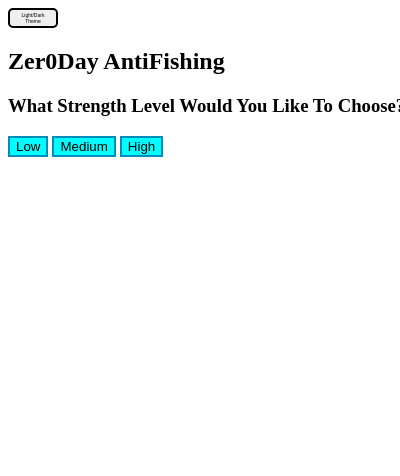
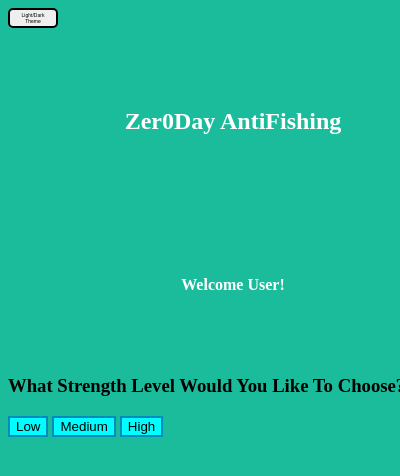
Before and after one commit to HackmercedVII-Temp/zer0DayRepo, a browser extension: page ChromeExtension/popup.html in a window 400 px wide. Shown: the top 476 px of the page. Drawn offline with Linux system fonts and the light colour scheme; no server answers.

Commit message:
Creating Popup Interface

```diff
--- a/ChromeExtension/popup.css
+++ b/ChromeExtension/popup.css
@@ -29,3 +29,21 @@
   color: black;
   border: 2px solid #008CBA;
 }
+
+h2 {
+  padding: 60px;
+  text-align: center;
+  color: white;
+  font-size: 500 px;
+}
+
+h4 {
+  padding: 60px;
+  text-align: center;
+  color: white;
+  font-size: 1000 px;
+}
+
+body {
+  background: #1abc9c;
+}
--- a/ChromeExtension/popup.html
+++ b/ChromeExtension/popup.html
@@ -1,7 +1,7 @@
 <!DOCTYPE html>
 <html>
 <head>
-    <title>Zer0Day AntiScam</title>
+    <title>Zer0Day AntiFishing</title>
     <meta charset="utf-8">
     <link href="popup.css" rel="stylesheet">
 </head>
@@ -9,6 +9,7 @@
     <div class="container mt-3" style="width: 450px; height: 1000px">
         <button class = "button1">Light/Dark Theme</button>
         <h2 class="text-center">Zer0Day AntiFishing</h2>
+        <h4 class="text-center">Welcome User!</h4>
         <h3 class="text-center">What Strength Level Would You Like To Choose?</h3>
         <button class = "button2">Low</button>
         <button class = "button3">Medium</button>
```
